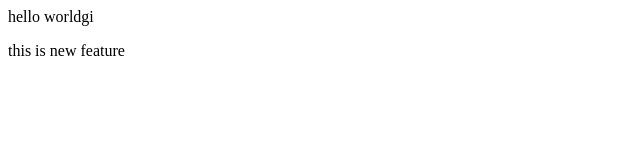
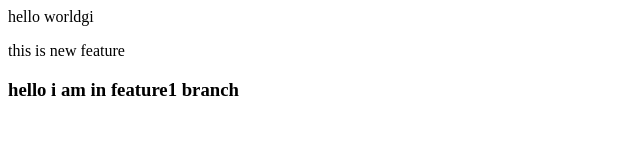
Before and after one commit to samimk77/demo, a plain HTML site: page index.html in a window 1280 px wide. Shown: the whole page, without its empty margins (0-640 px from the left). Drawn offline with Linux system fonts and the light colour scheme.

Commit message:
feat1 added

```diff
--- a/index.html
+++ b/index.html
@@ -1,2 +1,3 @@
 <p>hello worldgi</p>
 <p>this is new feature</p>
+<h3>hello i am in feature1 branch</h3>
```
